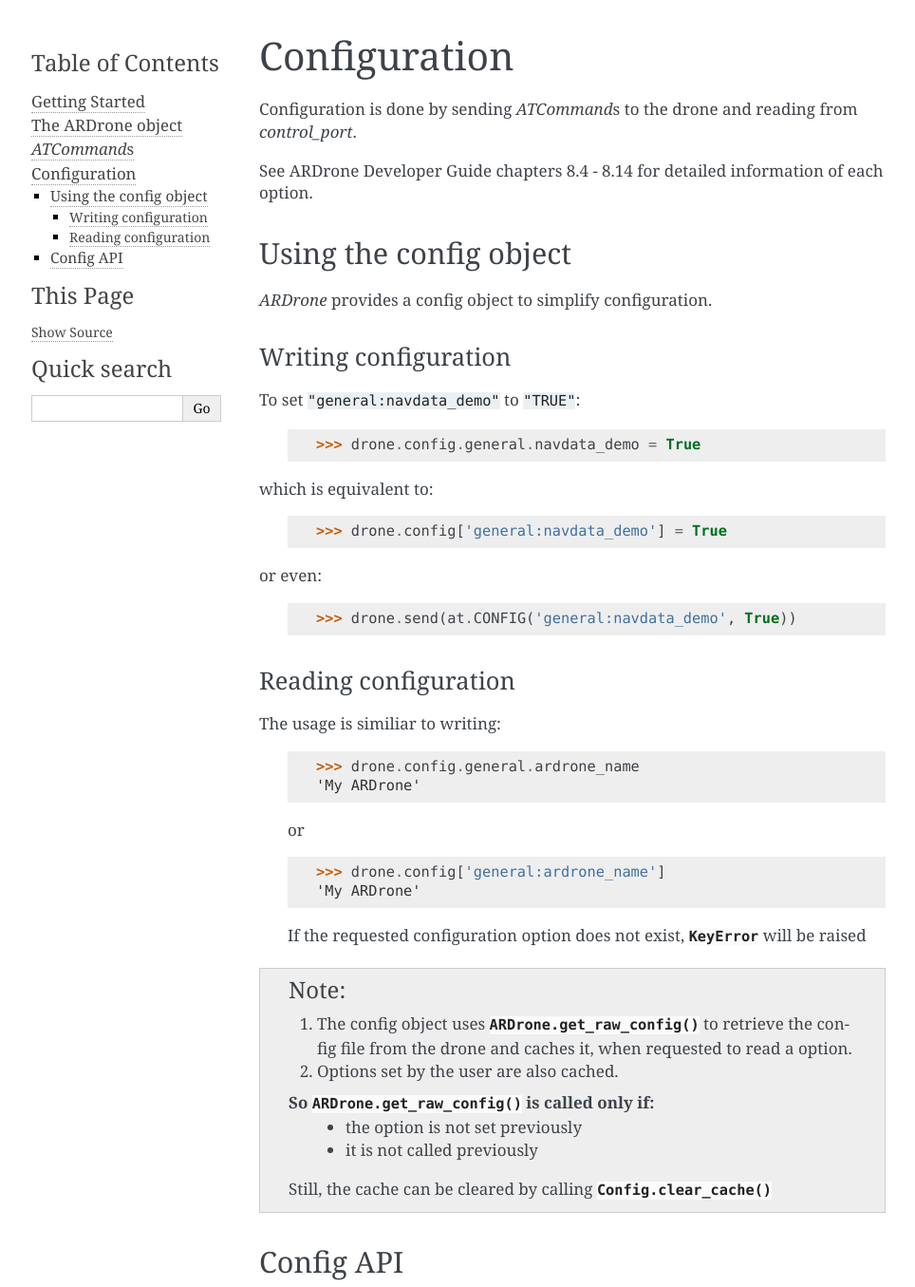
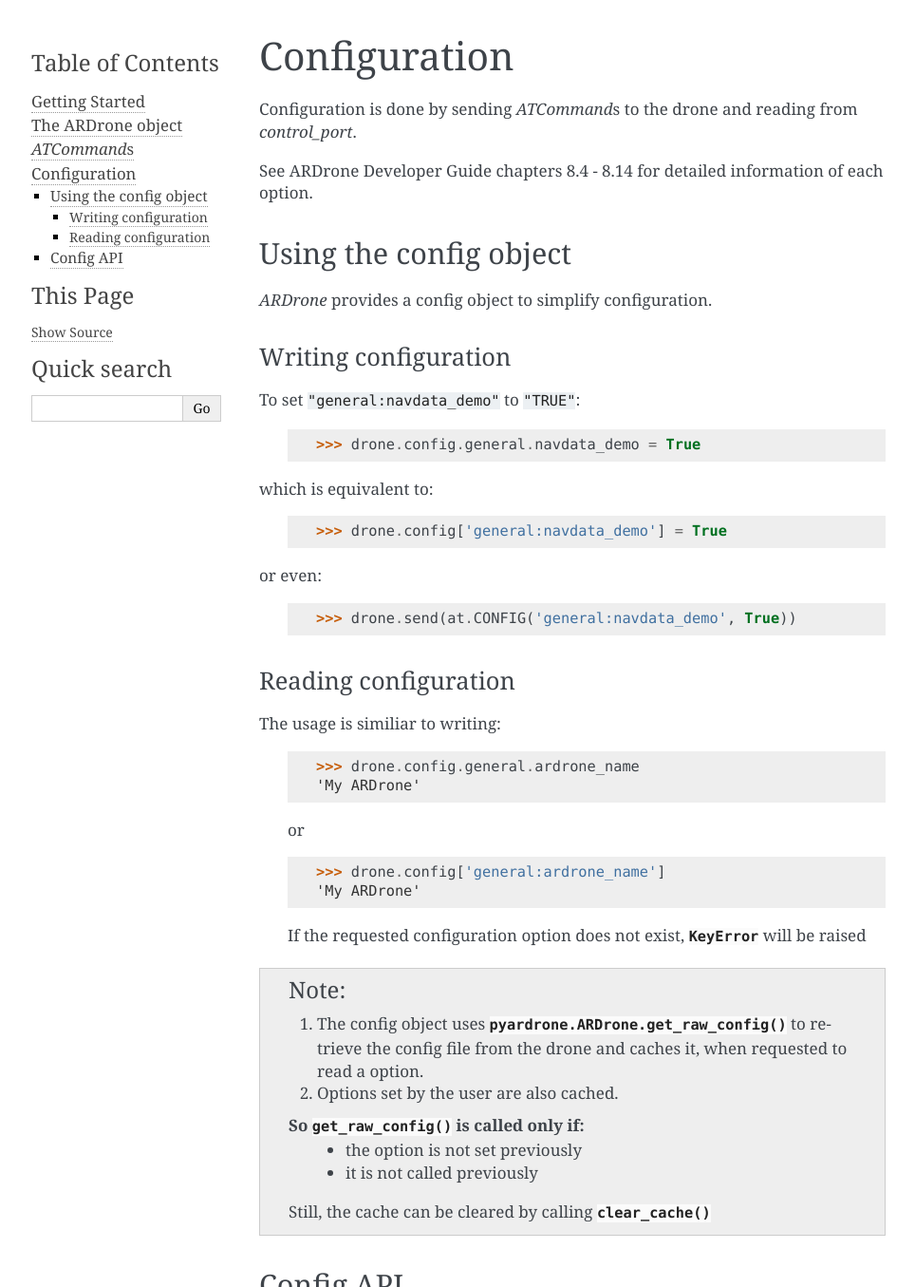
Before and after one commit to afq984/pyardrone, a Sphinx documentation site: the page built from docs/config.rst, in a window 1280 px wide, cut to the strip 0-1355 px from the top of the page. Shown: the whole strip at 95% size, without its empty margins (147-1111 px from the left). Built offline with Sphinx 7.4.7, drawn with Linux system fonts in a browser that asks for light colours.

Commit message:
update doc links

```diff
--- a/docs/config.rst
+++ b/docs/config.rst
@@ -54,16 +54,16 @@
 
 .. note::
 
-    1. The config object uses :py:meth:`ARDrone.get_raw_config` to retrieve the config file from the drone and caches it, when requested to read a option.
+    1. The config object uses :py:meth:`pyardrone.ARDrone.get_raw_config` to retrieve the config file from the drone and caches it, when requested to read a option.
 
     2. Options set by the user are also cached.
 
-    So :py:meth:`ARDrone.get_raw_config` is called only if:
+    So :py:meth:`~pyardrone.ARDrone.get_raw_config` is called only if:
         * the option is not set previously
 
         * it is not called previously
 
-    Still, the cache can be cleared by calling :py:meth:`Config.clear_cache`
+    Still, the cache can be cleared by calling :py:meth:`~pyardrone.config.Config.clear_cache`
 
 Config API
 ----------
```
